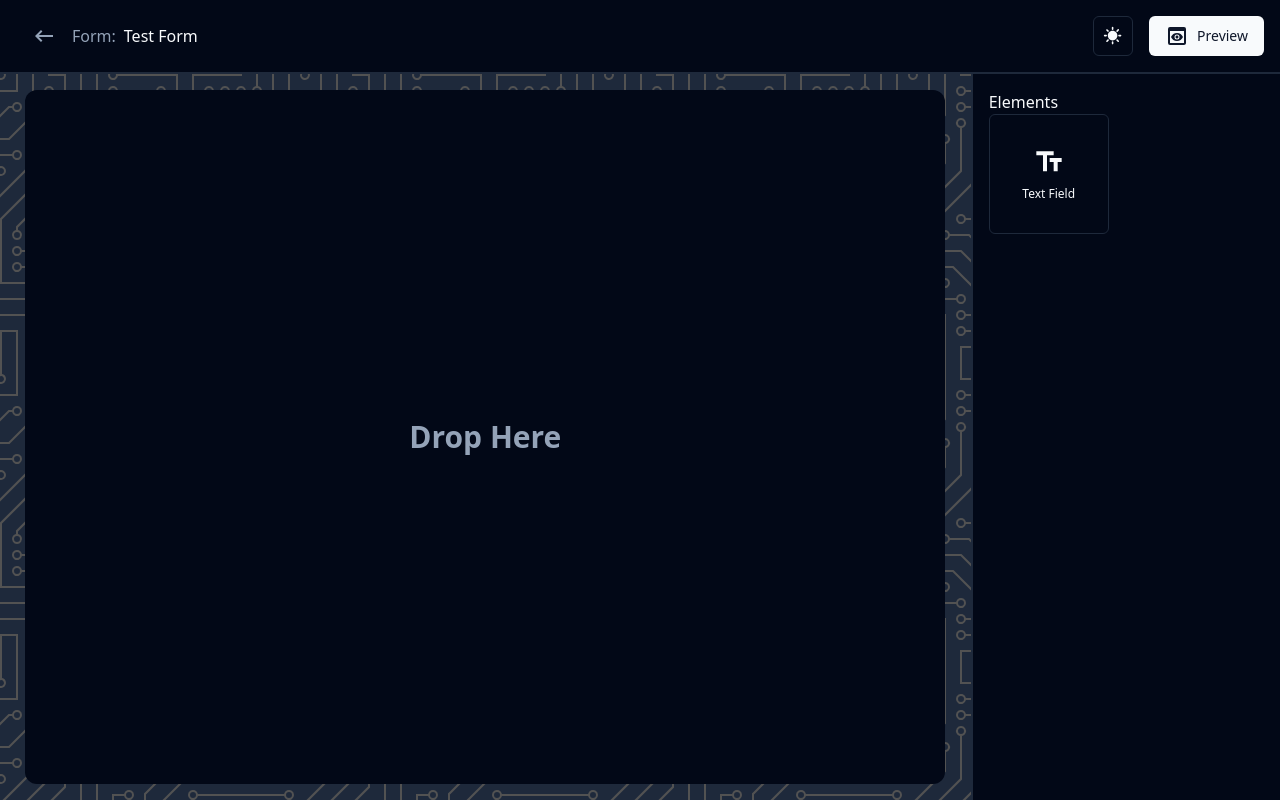
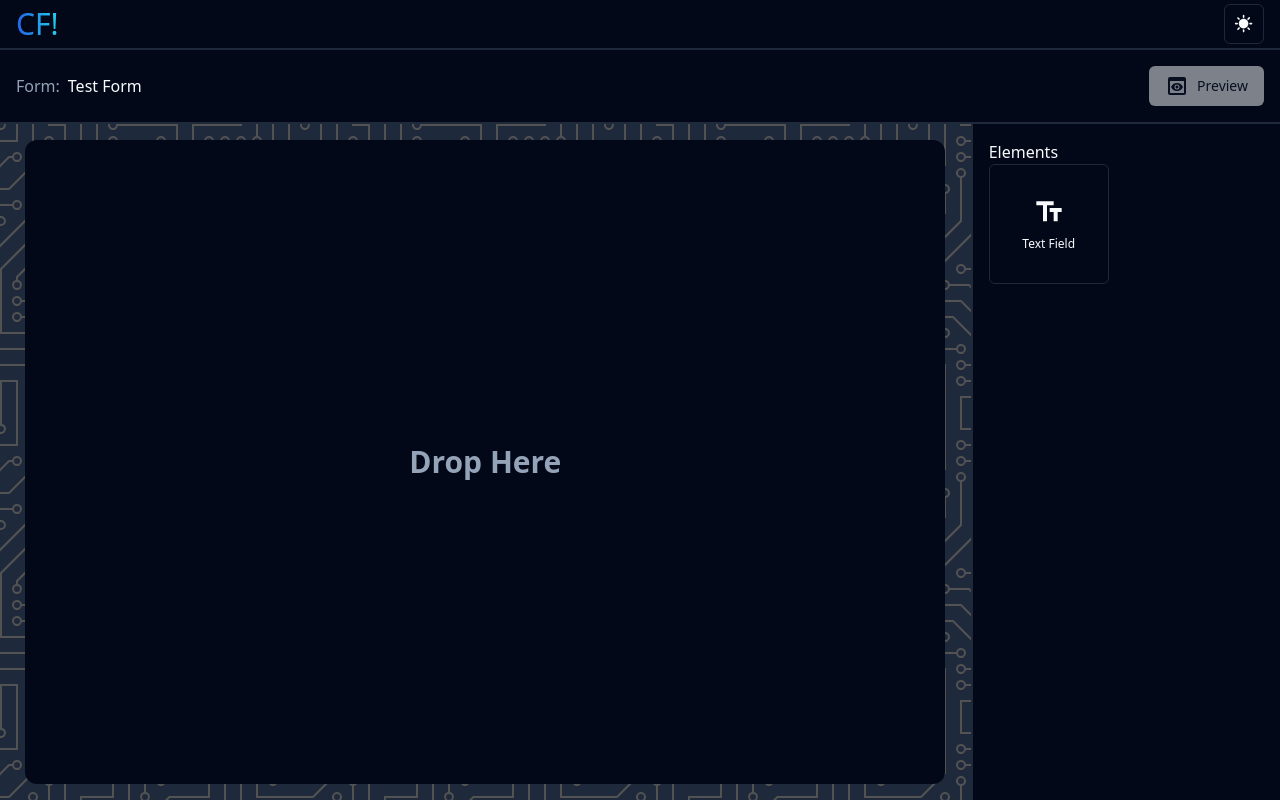
Before and after one commit to prashant1k99/form-builder, a React (Vite) app: page /builder/1 in a window 1280 px wide. Built offline with nearby package versions, Linux system fonts and the light colour scheme.

Commit message:
WIP: Minor FIX in layout

```diff
--- a/src/App.tsx
+++ b/src/App.tsx
@@ -3,7 +3,8 @@ import './App.css'
 import Dashboard from '@/pages/dashboard'
 import Builder from '@/pages/Builder'
 import { ThemeProvider } from '@/lib/theme-provider'
-import Layout from './components/Layout'
+import Layout from '@/components/Layout'
+import NotFound from '@/pages/NotFound'
 
 function App() {
 	return (
@@ -14,7 +15,7 @@ function App() {
 					<Route path="/builder/:id" element={<Builder />} />
 					<Route path="/data/:id" element={<Builder />} />
 					<Route path="/:id" element={<Builder />} />
-					<Route path="*" element={<h1>Page Not Found</h1>} />
+					<Route path="*" element={<NotFound />} />
 				</Routes>
 			</Layout>
 		</ThemeProvider>
--- a/src/components/Designer.tsx
+++ b/src/components/Designer.tsx
@@ -203,7 +203,7 @@ function Designer() {
 	})
 
 	return (
-		<div className="flex w-full h-full">
+		<div className="flex flex-col sm:flex-row w-full h-full">
 			<div
 				className="p-4 w-full"
 				onClick={(e) => {
--- a/src/components/Layout.tsx
+++ b/src/components/Layout.tsx
@@ -1,5 +1,12 @@
+import NavBar from './NavBar'
+
 function Layout({ children }: { children: React.ReactNode }) {
-	return <div className="h-screen flex flex-col">{children}</div>
+	return (
+		<div className="h-screen flex flex-col">
+			<NavBar />
+			{children}
+		</div>
+	)
 }
 
 export default Layout
--- /dev/null
+++ b/src/components/NavBar.tsx
@@ -0,0 +1,23 @@
+import { Link } from 'react-router-dom'
+import ThemeSwitcher from './ThemeSwitcher'
+
+function NavBar() {
+	return (
+		<nav className="flex flex-col w-full">
+			<div className="flex justify-between border-b-2 dark:border-grey-500 p-1 px-4 gap-3 items-center">
+				<div className="flex flex-row items-center">
+					<Link
+						to={'/'}
+						className="text-3xl bg-gradient-to-r from-blue-600 to-cyan-400 text-transparent bg-clip-text hover:cursor-pointer">
+						CF!
+					</Link>
+				</div>
+				<div className="flex items-center gap-4">
+					<ThemeSwitcher />
+				</div>
+			</div>
+		</nav>
+	)
+}
+
+export default NavBar
--- a/src/components/PreviewDialogBtn.tsx
+++ b/src/components/PreviewDialogBtn.tsx
@@ -10,7 +10,7 @@ function PreviewDialogBtn() {
 		<>
 			<Dialog>
 				<DialogTrigger asChild>
-					<Button disabled={elements.length > 0}>
+					<Button disabled={elements.length == 0}>
 						<MdPreview className="h-6 w-6 mr-2" />
 						Preview
 					</Button>
--- a/src/pages/Builder.tsx
+++ b/src/pages/Builder.tsx
@@ -1,7 +1,6 @@
 import FormBuilder from '@/components/FormBuilder'
 
 import PreviewDialogBtn from '@/components/PreviewDialogBtn'
-import ThemeSwitcher from '@/components/ThemeSwitcher'
 import {
 	DndContext,
 	MouseSensor,
@@ -44,19 +43,12 @@ function App() {
 			<DndContext sensors={sensors}>
 				<nav className="flex flex-col w-full">
 					<div className="flex justify-between border-b-2 dark:border-grey-500 p-4 gap-3 items-center">
-						<div className="flex flex-row items-center">
-							<Link to={'/'}>
-								<Button variant={'link'}>
-									<MdKeyboardBackspace className="h-6 w-6 text-muted-foreground" />
-								</Button>
-							</Link>
-							<h2 className="truncate font-medium">
-								<span className="text-muted-foreground mr-2">Form:</span>
-								{formData.name}
-							</h2>
-						</div>
+						<h2 className="truncate font-medium">
+							<span className="text-muted-foreground mr-2">Form:</span>
+							{formData.name}
+						</h2>
 						<div className="flex items-center gap-4">
-							<ThemeSwitcher />
+							{/* <ThemeSwitcher /> */}
 							<PreviewDialogBtn />
 						</div>
 					</div>
--- /dev/null
+++ b/src/pages/NotFound.tsx
@@ -0,0 +1,22 @@
+import { Button } from '@/components/ui/button'
+import { MdKeyboardBackspace } from 'react-icons/md'
+import { Link } from 'react-router-dom'
+
+function NotFound() {
+	return (
+		<div className="w-full h-full flex items-center justify-center">
+			<div className="flex flex-col items-center gap-4">
+				<h1 className="text-9xl">404</h1>
+				<h2 className="text-xl">Not Found!</h2>
+				<Link to={'/'}>
+					<Button variant={'outline'} className="mt-4 text-md">
+						<MdKeyboardBackspace className="h-6 w-6 text-muted-foreground" />
+						Go Back
+					</Button>
+				</Link>
+			</div>
+		</div>
+	)
+}
+
+export default NotFound
```
